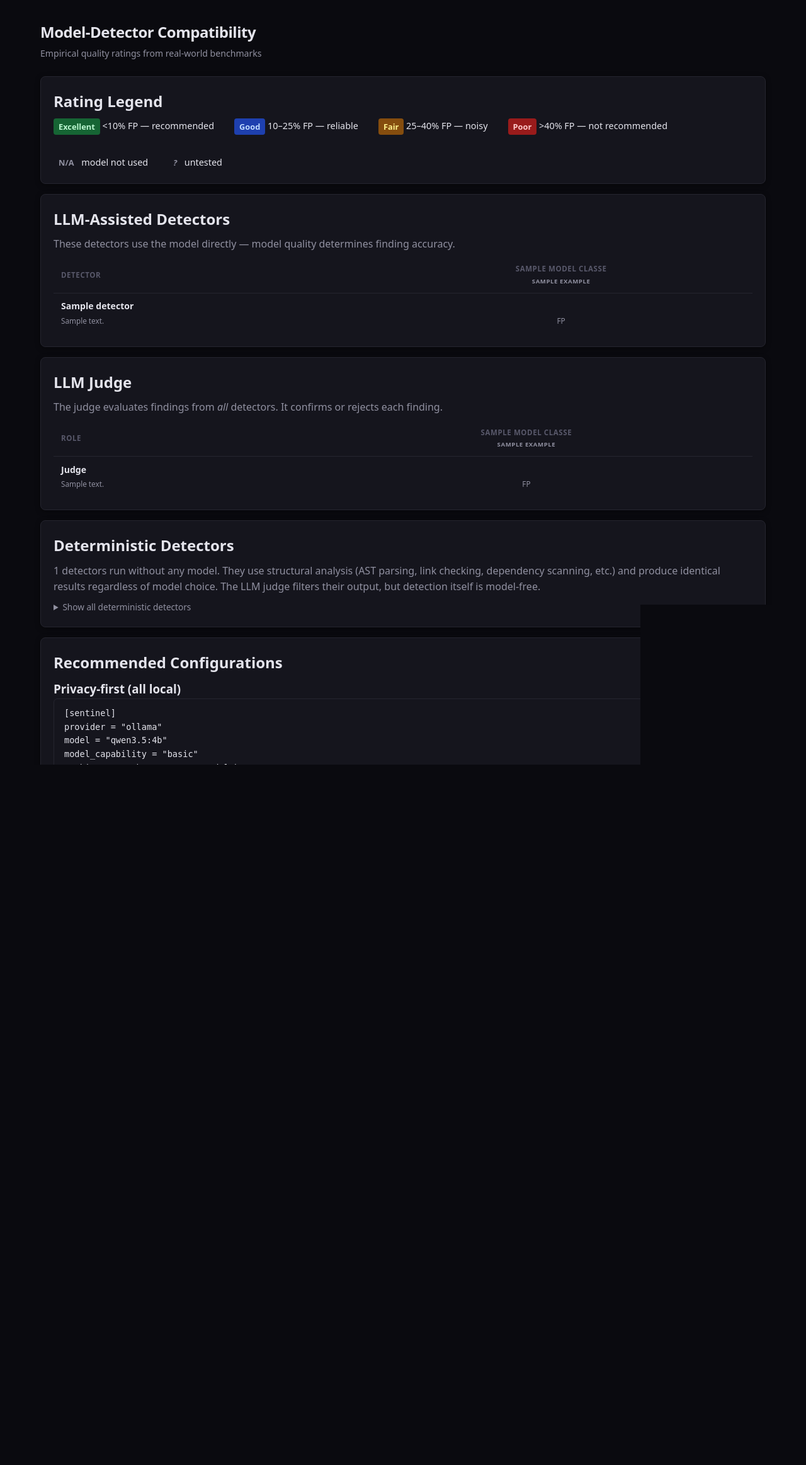
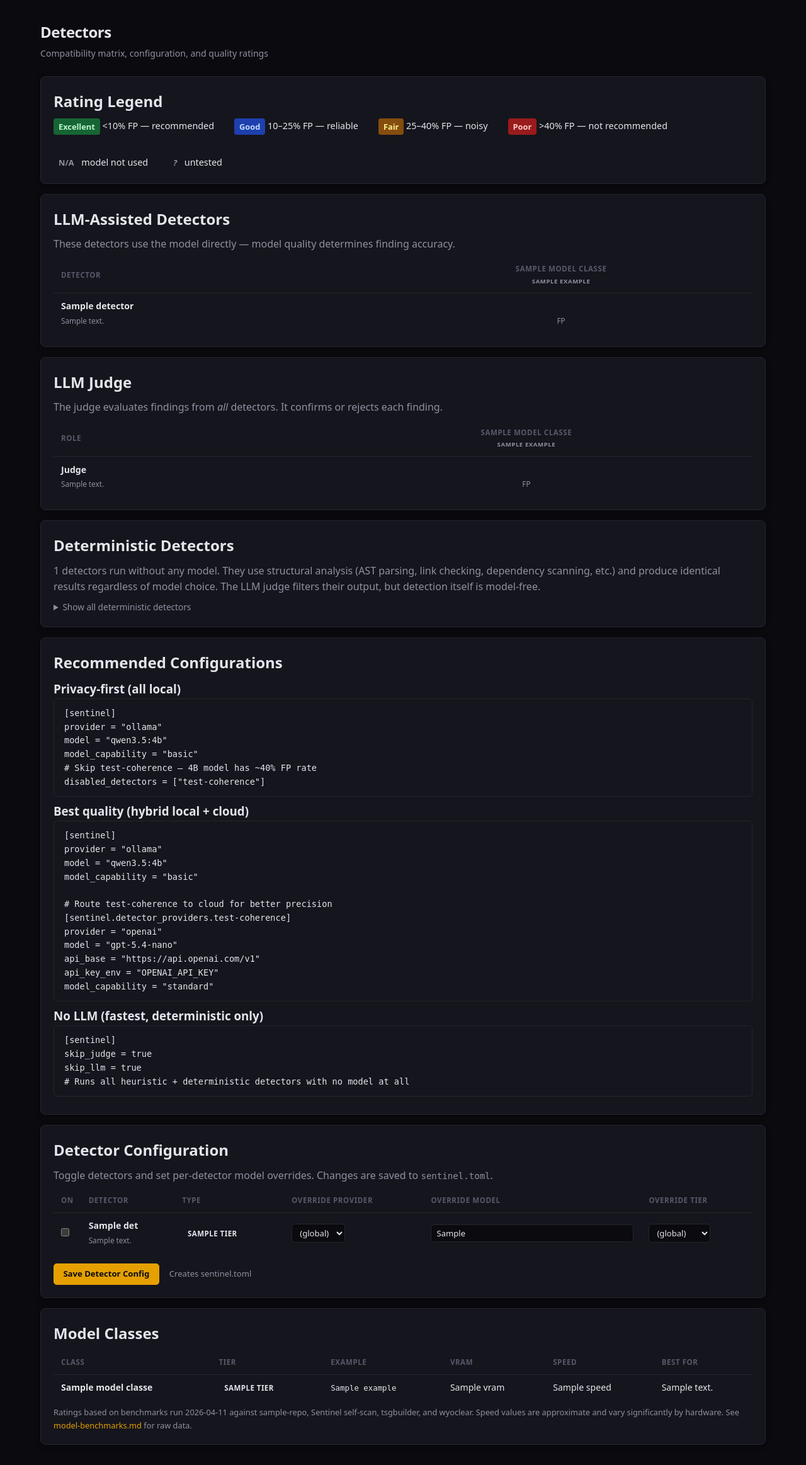
Before and after one commit to jcentner/sentinel, a Python web app: template src/sentinel/web/templates/compatibility.html in a window 1280 px wide. Shown: the part 57-2383 px from the top of the page at 63% size. Before the commit the page ends 1271 px from the top, so only its background shows below. Run offline with Jinja, Linux system fonts and the light colour scheme; the template is opened without the code that fills it: most values are stand-ins (such as "Sample title", 1, 10 or a date in 2020).

Commit message:
feat(web): detectors page config — toggles + per-detector model overrides
- Detectors page now shows inline config table: enable/disable checkboxes,
  per-detector provider/model/capability overrides
- Saves to sentinel.toml via save_config() — disabled_detectors for toggles,
  [sentinel.detector_providers.X] for overrides
- Page title: 'Detectors' (was 'Model-Detector Compatibility')
- Both /detectors and /compatibility accept GET and POST
- 5 new tests (97 web tests total)
- All checkboxes unchecked → disabled_detectors list
  All checked → clear both lists (default = all)

```diff
--- a/src/sentinel/web/app.py
+++ b/src/sentinel/web/app.py
@@ -80,8 +80,8 @@ def create_app(
         Route("/findings/{finding_id:int}/annotations/{annotation_id:int}/delete", endpoint=annotation_delete, methods=["POST"]),
         Route("/runs/{run_id:int}/bulk-action", endpoint=bulk_action, methods=["POST"]),
         Route("/settings", endpoint=settings_page, methods=["GET", "POST"]),
-        Route("/compatibility", endpoint=detectors_page),
-        Route("/detectors", endpoint=detectors_page),
+        Route("/compatibility", endpoint=detectors_page, methods=["GET", "POST"]),
+        Route("/detectors", endpoint=detectors_page, methods=["GET", "POST"]),
         Route("/eval", endpoint=eval_page, methods=["GET", "POST"]),
         Route("/eval/history", endpoint=eval_history_page),
         Route("/scan", endpoint=scan_page, methods=["GET", "POST"]),
--- a/src/sentinel/web/templates/compatibility.html
+++ b/src/sentinel/web/templates/compatibility.html
@@ -1,10 +1,14 @@
 {% extends "base.html" %}
-{% block title %}Sentinel — Model Compatibility{% endblock %}
+{% block title %}Sentinel — Detectors{% endblock %}
 {% block content %}
 <div class="page-header">
-  <h1>Model-Detector Compatibility</h1>
-  <p class="subtitle">Empirical quality ratings from real-world benchmarks</p>
+  <h1>Detectors</h1>
+  <p class="subtitle">Compatibility matrix, configuration, and quality ratings</p>
 </div>
+
+{% if saved is defined and saved %}
+<div class="toast toast-success" style="position: static; margin-bottom: 1rem;">Detector configuration saved to sentinel.toml</div>
+{% endif %}
 
 <div class="card mb-2">
   <h2 class="mb-1">Rating Legend</h2>
@@ -166,6 +170,76 @@ skip_llm = true
   </div>
 </div>
 
+{% if detector_states is defined and detector_states %}
+<div class="card mb-2">
+  <h2 class="mb-1">Detector Configuration</h2>
+  {% if repo_path %}
+  <p class="text-muted mb-1">Toggle detectors and set per-detector model overrides. Changes are saved to <code>sentinel.toml</code>.</p>
+  <form method="post" action="/detectors">
+    <input type="hidden" name="csrf_token" value="{{ request.state.csrf_token }}">
+    <div class="table-wrap">
+      <table class="table">
+        <thead>
+          <tr>
+            <th style="width: 2rem;">On</th>
+            <th>Detector</th>
+            <th>Type</th>
+            <th>Override Provider</th>
+            <th>Override Model</th>
+            <th>Override Tier</th>
+          </tr>
+        </thead>
+        <tbody>
+          {% for det in detector_states %}
+          <tr>
+            <td>
+              <input type="checkbox" name="det_enabled_{{ det.name }}"
+                     {{ 'checked' if det.enabled }} style="accent-color: var(--amber);">
+            </td>
+            <td>
+              <strong>{{ det.name }}</strong>
+              <br><small class="text-muted">{{ det.description }}</small>
+            </td>
+            <td><span class="badge badge-sm">{{ det.tier }}</span></td>
+            <td>
+              <select name="override_provider_{{ det.name }}" class="form-select" style="font-size: 0.82rem; padding: 0.25rem 0.5rem;">
+                <option value="">(global)</option>
+                {% for p in ["ollama", "openai", "azure"] %}
+                <option value="{{ p }}" {{ 'selected' if det.override_provider == p }}>{{ p }}</option>
+                {% endfor %}
+              </select>
+            </td>
+            <td>
+              <input type="text" name="override_model_{{ det.name }}" class="form-input"
+                     value="{{ det.override_model }}" placeholder="(global)"
+                     style="font-size: 0.82rem; padding: 0.25rem 0.5rem;">
+            </td>
+            <td>
+              <select name="override_capability_{{ det.name }}" class="form-select" style="font-size: 0.82rem; padding: 0.25rem 0.5rem;">
+                <option value="">(global)</option>
+                {% for c in ["none", "basic", "standard", "advanced"] %}
+                <option value="{{ c }}" {{ 'selected' if det.override_capability == c }}>{{ c }}</option>
+                {% endfor %}
+              </select>
+            </td>
+          </tr>
+          {% endfor %}
+        </tbody>
+      </table>
+    </div>
+    <div style="display: flex; gap: 1rem; align-items: center; margin-top: 1rem;">
+      <button type="submit" class="btn btn-accent">Save Detector Config</button>
+      <span class="text-muted" style="font-size: 0.82rem;">
+        {% if has_config_file is defined and has_config_file %}Updates sentinel.toml{% else %}Creates sentinel.toml{% endif %}
+      </span>
+    </div>
+  </form>
+  {% else %}
+  <p class="text-muted">Start the server with a repo path to enable detector configuration.</p>
+  {% endif %}
+</div>
+{% endif %}
+
 <div class="card">
   <h2 class="mb-1">Model Classes</h2>
   <div class="table-wrap">
```
Also changed, not shown: src/sentinel/web/routes/detectors.py (+128 -2 lines), tests/test_web.py (+71 -2 lines).
